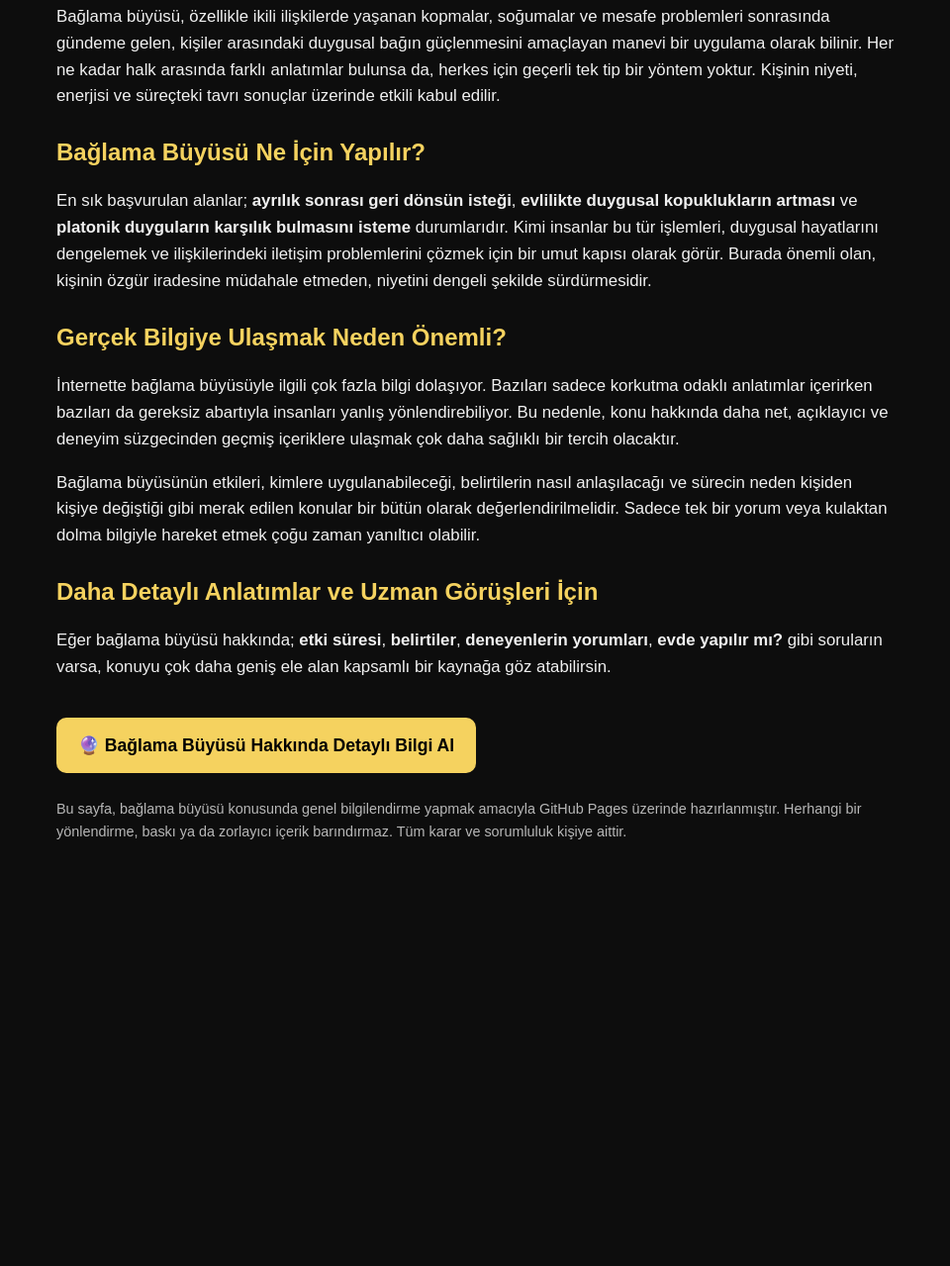
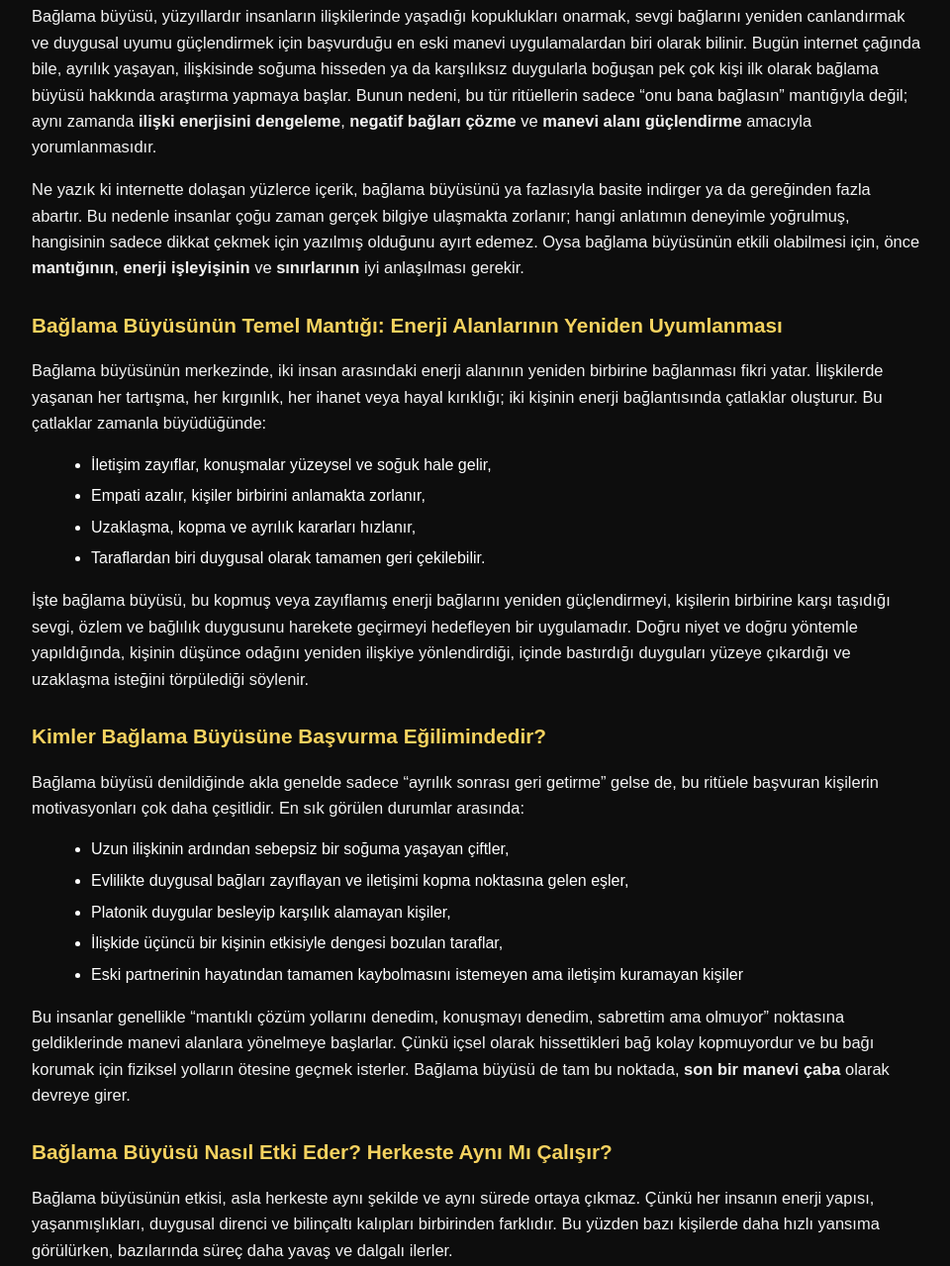
Before and after one commit to guvenilirmedyumlar/baglamabuyusu, a plain HTML site: page index.html in a window 1280 px wide. Shown: the part 463-1742 px from the top of the page at 99% size, without its empty margins (158-1118 px from the left). Before the commit the page ends 1360 px from the top, so only its background shows below. Drawn offline with Linux system fonts and the light colour scheme.

Commit message:
index.html

```diff
--- a/index.html
+++ b/index.html
@@ -3,8 +3,8 @@
 <head>
 <meta charset="UTF-8">
 <meta name="viewport" content="width=device-width, initial-scale=1.0">
-<title>Bağlama Büyüsü | Etkili Yöntemler, Amaçları ve Bilinmesi Gerekenler</title>
-<meta name="description" content="Bağlama büyüsü nedir, ne için yapılır, kimlere uygulanır? Etkileri ve dikkat edilmesi gerekenler hakkında özet bilgilere buradan ulaşabilirsiniz.">
+<title>Bağlama Büyüsü | Derin Anlatım, Etki Mekanizması ve Bilinmeyen Gerçekler</title>
+<meta name="description" content="Bağlama büyüsü nedir, ne için yapılır, nasıl etki eder? Enerji uyumu, ilişki dinamikleri ve dikkat edilmesi gereken noktalar hakkında derinlemesine bir anlatım.">
 <style>
     body {
         margin: 0;
@@ -33,12 +33,12 @@
         font-weight: 700;
         color: #f5d25f; /* altın sarısı */
         text-shadow: 0 0 12px rgba(255, 215, 0, 0.7);
-        max-width: 800px;
+        max-width: 900px;
     }
 
     .container {
-        padding: 30px;
-        max-width: 850px;
+        padding: 30px 20px 40px;
+        max-width: 900px;
         margin: auto;
     }
 
@@ -60,15 +60,25 @@
     }
 
     p {
-        font-size: 1.05rem;
-        opacity: 0.94;
+        font-size: 1.03rem;
+        opacity: 0.95;
+        margin-bottom: 14px;
     }
 
-    h2, h3 {
+    h2 {
         color: #f5d25f;
-        margin-top: 24px;
+        margin-top: 28px;
         margin-bottom: 10px;
         font-weight: 600;
+        font-size: 1.3rem;
+    }
+
+    ul {
+        margin-left: 20px;
+    }
+
+    li {
+        margin-bottom: 6px;
     }
 
     .note {
@@ -81,46 +91,135 @@
 <body>
 
 <div class="hero">
-    <h1>Bağlama Büyüsü Hakkında Bilmeniz Gereken Temel Noktalar</h1>
+    <h1>Bağlama Büyüsü: Enerji Uyumu, Etki Mekanizması ve Bilinmeyen Derin Gerçekler</h1>
 </div>
 
 <div class="container">
 
 <p>
-Bağlama büyüsü, özellikle ikili ilişkilerde yaşanan kopmalar, soğumalar ve mesafe problemleri sonrasında gündeme gelen,
-kişiler arasındaki duygusal bağın güçlenmesini amaçlayan manevi bir uygulama olarak bilinir.
-Her ne kadar halk arasında farklı anlatımlar bulunsa da, herkes için geçerli tek tip bir yöntem yoktur.
-Kişinin niyeti, enerjisi ve süreçteki tavrı sonuçlar üzerinde etkili kabul edilir.
-</p>
-
-<h2>Bağlama Büyüsü Ne İçin Yapılır?</h2>
-<p>
-En sık başvurulan alanlar; <strong>ayrılık sonrası geri dönsün isteği</strong>,
-<strong>evlilikte duygusal kopuklukların artması</strong> ve
-<strong>platonik duyguların karşılık bulmasını isteme</strong> durumlarıdır.
-Kimi insanlar bu tür işlemleri, duygusal hayatlarını dengelemek ve ilişkilerindeki iletişim problemlerini çözmek için bir umut kapısı olarak görür.
-Burada önemli olan, kişinin özgür iradesine müdahale etmeden, niyetini dengeli şekilde sürdürmesidir.
-</p>
-
-<h2>Gerçek Bilgiye Ulaşmak Neden Önemli?</h2>
-<p>
-İnternette bağlama büyüsüyle ilgili çok fazla bilgi dolaşıyor.
-Bazıları sadece korkutma odaklı anlatımlar içerirken bazıları da gereksiz abartıyla insanları yanlış yönlendirebiliyor.
-Bu nedenle, konu hakkında daha net, açıklayıcı ve deneyim süzgecinden geçmiş içeriklere ulaşmak çok daha sağlıklı bir tercih olacaktır.
+Bağlama büyüsü, yüzyıllardır insanların ilişkilerinde yaşadığı kopuklukları onarmak, sevgi bağlarını yeniden canlandırmak ve
+duygusal uyumu güçlendirmek için başvurduğu en eski manevi uygulamalardan biri olarak bilinir.
+Bugün internet çağında bile, ayrılık yaşayan, ilişkisinde soğuma hisseden ya da karşılıksız duygularla boğuşan pek çok kişi
+ilk olarak bağlama büyüsü hakkında araştırma yapmaya başlar. Bunun nedeni, bu tür ritüellerin sadece “onu bana bağlasın” mantığıyla değil;
+aynı zamanda <strong>ilişki enerjisini dengeleme</strong>, <strong>negatif bağları çözme</strong> ve <strong>manevi alanı güçlendirme</strong> amacıyla yorumlanmasıdır.
 </p>
 
 <p>
-Bağlama büyüsünün etkileri, kimlere uygulanabileceği, belirtilerin nasıl anlaşılacağı ve sürecin neden kişiden kişiye değiştiği gibi
-merak edilen konular bir bütün olarak değerlendirilmelidir.
-Sadece tek bir yorum veya kulaktan dolma bilgiyle hareket etmek çoğu zaman yanıltıcı olabilir.
+Ne yazık ki internette dolaşan yüzlerce içerik, bağlama büyüsünü ya fazlasıyla basite indirger ya da gereğinden fazla abartır.
+Bu nedenle insanlar çoğu zaman gerçek bilgiye ulaşmakta zorlanır; hangi anlatımın deneyimle yoğrulmuş, hangisinin sadece
+dikkat çekmek için yazılmış olduğunu ayırt edemez. Oysa bağlama büyüsünün etkili olabilmesi için, önce <strong>mantığının</strong>,
+<strong>enerji işleyişinin</strong> ve <strong>sınırlarının</strong> iyi anlaşılması gerekir.
 </p>
 
-<h2>Daha Detaylı Anlatımlar ve Uzman Görüşleri İçin</h2>
+<h2>Bağlama Büyüsünün Temel Mantığı: Enerji Alanlarının Yeniden Uyumlanması</h2>
+
+<p>
+Bağlama büyüsünün merkezinde, iki insan arasındaki enerji alanının yeniden birbirine bağlanması fikri yatar.
+İlişkilerde yaşanan her tartışma, her kırgınlık, her ihanet veya hayal kırıklığı; iki kişinin enerji bağlantısında çatlaklar oluşturur.
+Bu çatlaklar zamanla büyüdüğünde:
+</p>
+
+<ul>
+    <li>İletişim zayıflar, konuşmalar yüzeysel ve soğuk hale gelir,</li>
+    <li>Empati azalır, kişiler birbirini anlamakta zorlanır,</li>
+    <li>Uzaklaşma, kopma ve ayrılık kararları hızlanır,</li>
+    <li>Taraflardan biri duygusal olarak tamamen geri çekilebilir.</li>
+</ul>
+
+<p>
+İşte bağlama büyüsü, bu kopmuş veya zayıflamış enerji bağlarını yeniden güçlendirmeyi,
+kişilerin birbirine karşı taşıdığı sevgi, özlem ve bağlılık duygusunu harekete geçirmeyi hedefleyen bir uygulamadır.
+Doğru niyet ve doğru yöntemle yapıldığında, kişinin düşünce odağını yeniden ilişkiye yönlendirdiği,
+içinde bastırdığı duyguları yüzeye çıkardığı ve uzaklaşma isteğini törpülediği söylenir.
+</p>
+
+<h2>Kimler Bağlama Büyüsüne Başvurma Eğilimindedir?</h2>
+
+<p>
+Bağlama büyüsü denildiğinde akla genelde sadece “ayrılık sonrası geri getirme” gelse de,
+bu ritüele başvuran kişilerin motivasyonları çok daha çeşitlidir. En sık görülen durumlar arasında:
+</p>
+
+<ul>
+    <li>Uzun ilişkinin ardından sebepsiz bir soğuma yaşayan çiftler,</li>
+    <li>Evlilikte duygusal bağları zayıflayan ve iletişimi kopma noktasına gelen eşler,</li>
+    <li>Platonik duygular besleyip karşılık alamayan kişiler,</li>
+    <li>İlişkide üçüncü bir kişinin etkisiyle dengesi bozulan taraflar,</li>
+    <li>Eski partnerinin hayatından tamamen kaybolmasını istemeyen ama iletişim kuramayan kişiler</li>
+</ul>
+
+<p>
+Bu insanlar genellikle “mantıklı çözüm yollarını denedim, konuşmayı denedim, sabrettim ama olmuyor” noktasına geldiklerinde
+manevi alanlara yönelmeye başlarlar. Çünkü içsel olarak hissettikleri bağ kolay kopmuyordur ve bu bağı korumak için
+fiziksel yolların ötesine geçmek isterler. Bağlama büyüsü de tam bu noktada, <strong>son bir manevi çaba</strong> olarak devreye girer.
+</p>
+
+<h2>Bağlama Büyüsü Nasıl Etki Eder? Herkeste Aynı Mı Çalışır?</h2>
+
+<p>
+Bağlama büyüsünün etkisi, asla herkeste aynı şekilde ve aynı sürede ortaya çıkmaz.
+Çünkü her insanın enerji yapısı, yaşanmışlıkları, duygusal direnci ve bilinçaltı kalıpları birbirinden farklıdır.
+Bu yüzden bazı kişilerde daha hızlı yansıma görülürken, bazılarında süreç daha yavaş ve dalgalı ilerler.
+</p>
+
+<p>
+Uygulamanın enerjisel açıdan etkili olabilmesi için genelde şu unsurların önemli olduğu kabul edilir:
+</p>
+
+<ul>
+    <li><strong>Niyetin net ve kararlı olması:</strong> “Olsun mu olmasın mı?” kararsızlığı enerjiyi zayıflatır.</li>
+    <li><strong>İlişkinin geçmişte gerçekten bir bağ taşıması:</strong> Hiç olmayan bir şeyin sıfırdan zorla yaratılmaya çalışılması daha zordur.</li>
+    <li><strong>Kişinin süreçte sabırlı kalabilmesi:</strong> Obsesif şekilde “tuttu mu, tutmadı mı?” sorgusu enerjiyi dağıtır.</li>
+    <li><strong>Profesyonel ve deneyimli bir medyumdan destek alınması:</strong> Rastgele tariflerle, malzeme listeleriyle hareket etmek çoğu zaman sonuçsuz kalır.</li>
+</ul>
+
+<p>
+Bu yüzden bağlama büyüsü, hem teknik hem de manevi boyutu olan bir uygulama olarak görülmelidir.
+Sadece “şu kadar günde kesin tutar” gibi kalıplaşmış söylemler, bu alanın doğasına pek uygun değildir.
+Her olayın dinamiği, tarafların ruh hali ve ilişki geçmişi birbirinden farklıdır.
+</p>
+
+<h2>Yanlış Bilinenler ve Gerçekçi Bakış Açısı</h2>
+
+<p>
+Bağlama büyüsüyle ilgili en büyük problemlerden biri, insanlara ya tamamen korku dolu senaryolar sunulması
+ya da hiç gerçekçi olmayan, aşırı pembe vaatler verilmesidir.
+Bazı anlatımlar, bu tür ritüelleri amansız bir lanet gibi gösterirken;
+bazıları da hayatın bütün kontrolünü tek seferlik bir işlemle ele alabileceğinizi iddia eder.
+</p>
+
+<p>
+Gerçekçi bakış açısına göre bağlama büyüsü:
+</p>
+
+<ul>
+    <li>İlişkideki enerjiyi yeniden odaklayabilir,</li>
+    <li>Kişinin içsel ikilemini çözmesine yardımcı olabilir,</li>
+    <li>Soğuyan duyguların yüzeye çıkmasını tetikleyebilir,</li>
+    <li>Ama hayatın tüm akışını tek başına değiştiren sihirli değnek değildir.</li>
+</ul>
+
+<p>
+Bu yüzden böyle bir yola girmeyi düşünen kişinin, hem kendi duygusal sorumluluğunu alması hem de
+olaya “tamamen garanti sonuç” gözüyle bakmaması daha sağlıklı olacaktır.
+Manevi alanlarda yapılan her işlem gibi, bağlama büyüsü de saygı, ciddiyet ve bilinçli bir yaklaşım gerektirir.
+</p>
+
+<h2>Daha Derin Bilgi ve Uzman Yorumları İçin Nereye Bakılmalı?</h2>
+
 <p>
 Eğer bağlama büyüsü hakkında;
-<strong>etki süresi</strong>, <strong>belirtiler</strong>, <strong>deneyenlerin yorumları</strong>,
-<strong>evde yapılır mı?</strong> gibi soruların varsa,
-konuyu çok daha geniş ele alan kapsamlı bir kaynağa göz atabilirsin.
+<strong>kaç günde etki eder</strong>,
+<strong>belirtiler nasıl anlaşılır</strong>,
+<strong>deneyenlerin gerçek yorumları nelerdir</strong>,
+<strong>evde yapılır mı, riskleri nelerdir</strong> gibi daha detaylı soruların varsa,
+konuyu çok daha geniş ve sistemli ele alan bir kaynağa göz atman en doğru adım olacaktır.
+</p>
+
+<p>
+Bağlama büyüsüyle ilgili olarak hem teorik bilgileri, hem de bu alanda uzun süredir çalışan medyum yorumlarını bir arada görmek istersen,
+aşağıdaki bağlantı üzerinden <strong>ana kaynağa</strong> ulaşabilirsin.
+Burada, aradığın pek çok sorunun cevabını çok daha kapsamlı şekilde bulma imkânın olur.
 </p>
 
 <a class="cta-btn" href="https://baglamabuyusu.today" target="_blank">
@@ -128,9 +227,9 @@ konuyu çok daha geniş ele alan kapsamlı bir kaynağa göz atabilirsin.
 </a>
 
 <p class="note">
-Bu sayfa, bağlama büyüsü konusunda genel bilgilendirme yapmak amacıyla GitHub Pages üzerinde hazırlanmıştır.
-Herhangi bir yönlendirme, baskı ya da zorlayıcı içerik barındırmaz.
-Tüm karar ve sorumluluk kişiye aittir.
+Bu sayfa, bağlama büyüsü ve ilişkisel enerji çalışmaları hakkında genel bilgilendirme sağlamak için
+GitHub Pages üzerinde hazırlanmıştır.
+Herhangi bir tıbbi, hukuki ya da zorlayıcı yönlendirme içermez; tüm karar ve sorumluluk kişiye aittir.
 </p>
 
 </div>
```
